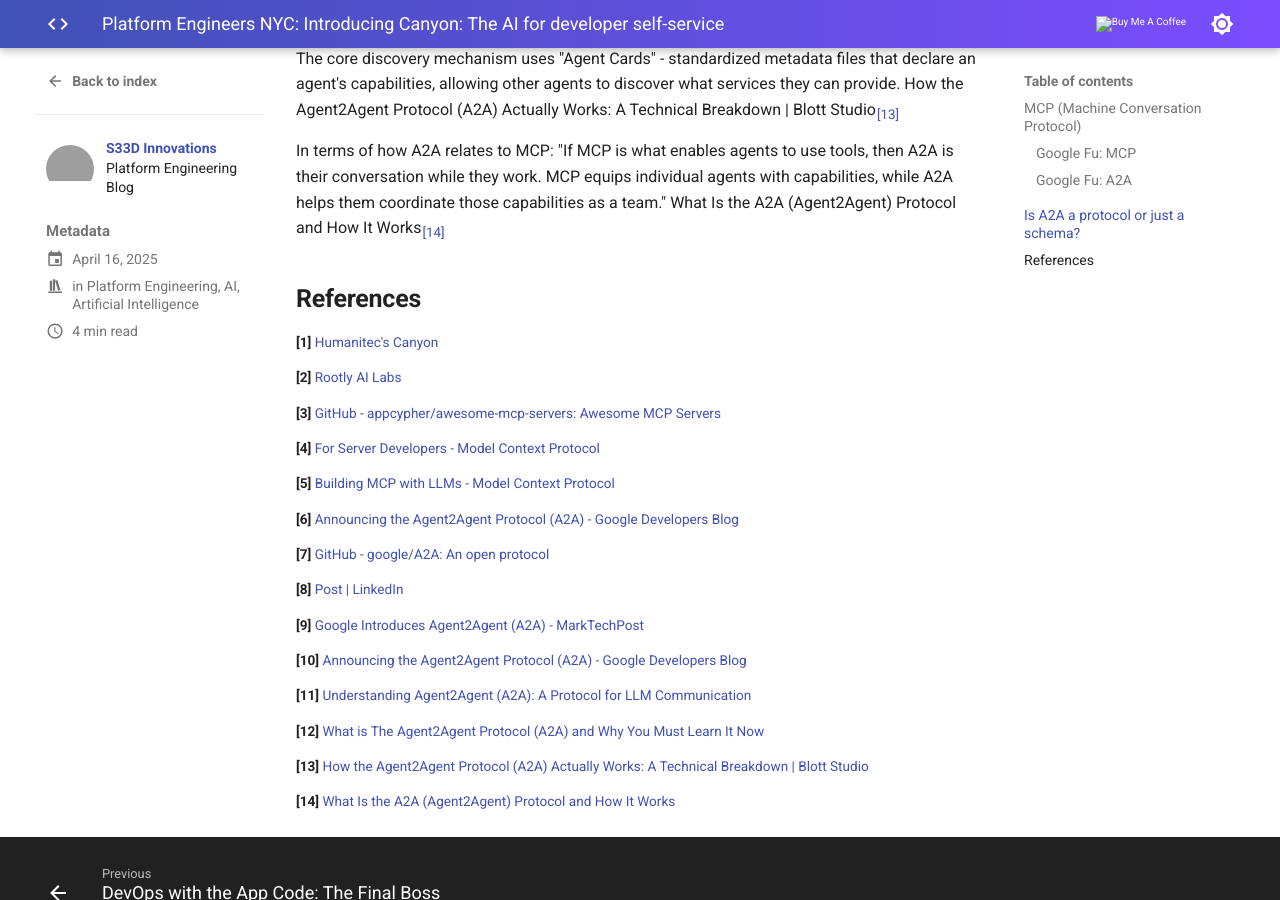
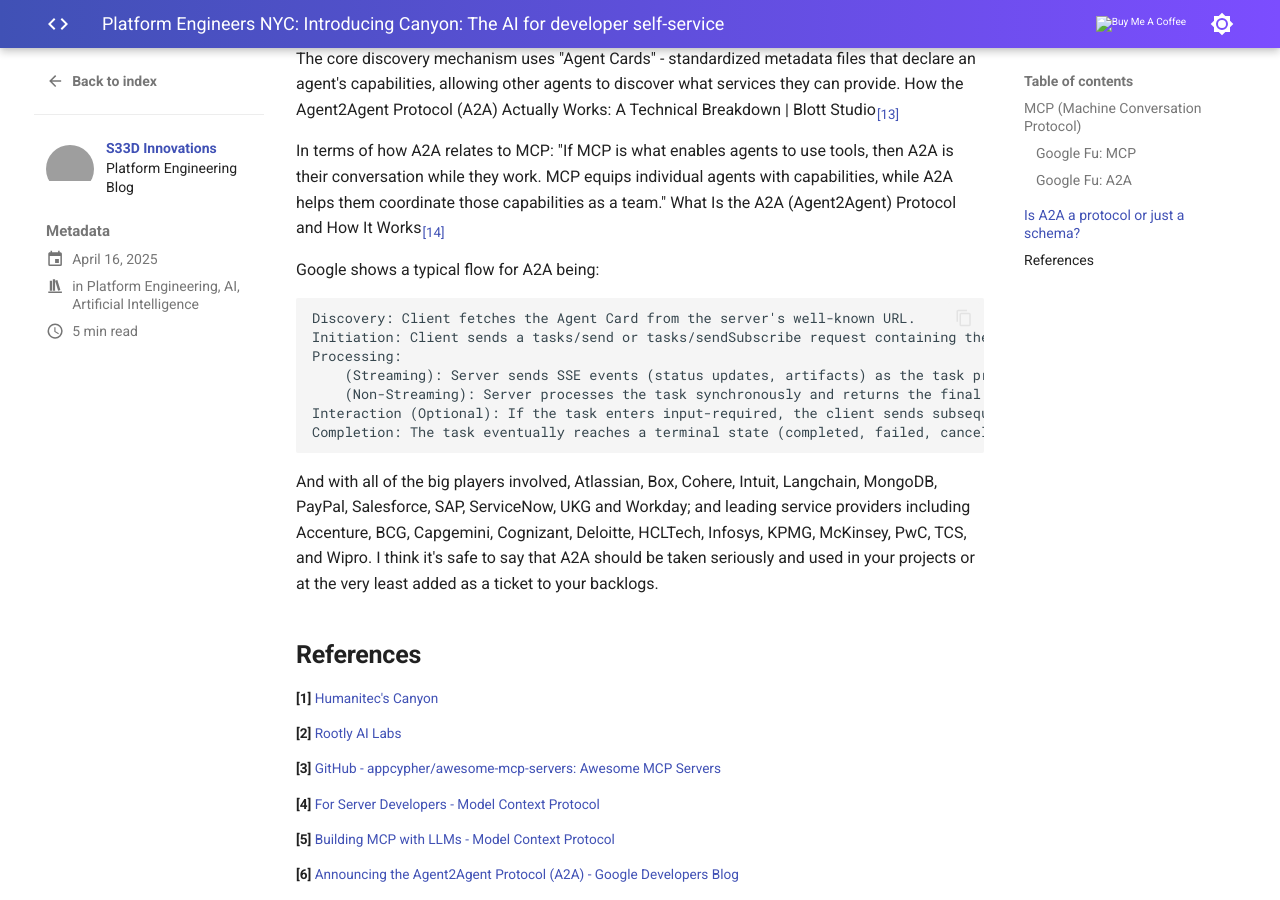
Before and after one commit to s33dunda/blog, an MkDocs documentation site: the page built from docs/posts/Platform-Engineering/ai-platform-eng.md, in a window 1280 px wide and 900 px high, scrolled down 2441 px. Built offline with MkDocs 1.6.1 and Material for MkDocs 9.7.7, drawn with Linux system fonts in a browser that asks for light colours; some of the changed text lies outside the part shown; grey boxes are pictures that could not be loaded.

Commit message:
fix: meetup conclusion

```diff
--- a/docs/posts/Platform-Engineering/ai-platform-eng.md
+++ b/docs/posts/Platform-Engineering/ai-platform-eng.md
@@ -58,7 +58,7 @@
 I thought that A2A was a sort of Schema for AI agents. But it's not. A2A (Agent2Agent) is a specific protocol with its own distinct purpose and categorization, Google Fu resulted in many musings within the last couple of days:
 
 A2A is an open protocol developed by Google that "will allow AI agents to communicate with each other, securely exchange information, and coordinate actions on top of various enterprise platforms or applications." It was recently announced, about a week ago.
-Announcing the Agent2Agent Protocol (A2A) - Google Developers Blog<sub><a href="#ref6">[6]</a></sub>
+Announcing the Agent2Agent Protocol (A2A) - Google Developers Blog.<sub><a href="#ref6">[6]</a></sub>
 
 The Agent2Agent (A2A) protocol "facilitates communication between independent AI agents" and addresses "one of the biggest challenges in enterprise AI adoption is getting agents built on different frameworks and vendors to work together."
 GitHub - google/A2A: An open protocol enabling communication and interoperability between opaque agentic applications.<sub><a href="#ref7">[7]</a></sub>
@@ -83,6 +83,18 @@
 
 In terms of how A2A relates to MCP: "If MCP is what enables agents to use tools, then A2A is their conversation while they work. MCP equips individual agents with capabilities, while A2A helps them coordinate those capabilities as a team."
 What Is the A2A (Agent2Agent) Protocol and How It Works<sub><a href="#ref14">[14]</a></sub>
+
+Google shows a typical flow for A2A being:
+
+    Discovery: Client fetches the Agent Card from the server's well-known URL.
+    Initiation: Client sends a tasks/send or tasks/sendSubscribe request containing the initial user message and a unique Task ID.
+    Processing:
+        (Streaming): Server sends SSE events (status updates, artifacts) as the task progresses.
+        (Non-Streaming): Server processes the task synchronously and returns the final Task object in the response.
+    Interaction (Optional): If the task enters input-required, the client sends subsequent messages using the same Task ID via tasks/send or tasks/sendSubscribe.
+    Completion: The task eventually reaches a terminal state (completed, failed, canceled).
+
+And with all of the big players involved, Atlassian, Box, Cohere, Intuit, Langchain, MongoDB, PayPal, Salesforce, SAP, ServiceNow, UKG and Workday; and leading service providers including Accenture, BCG, Capgemini, Cognizant, Deloitte, HCLTech, Infosys, KPMG, McKinsey, PwC, TCS, and Wipro. I think it's safe to say that A2A should be taken seriously and used in your projects or at the very least added as a ticket to your backlogs.
 
 <!-- Reference Links -->
 
```
